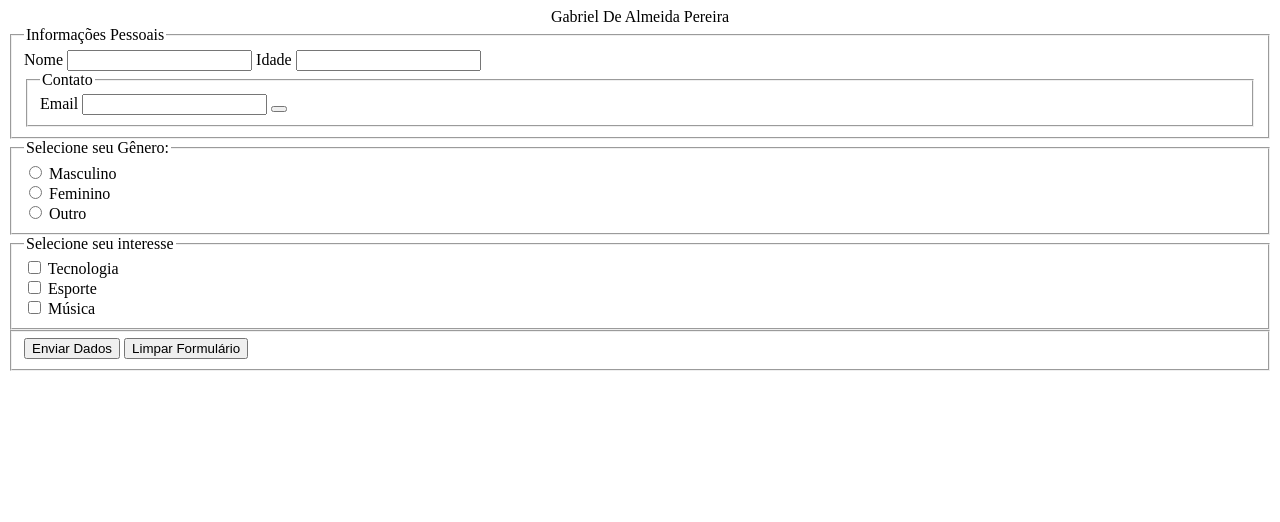
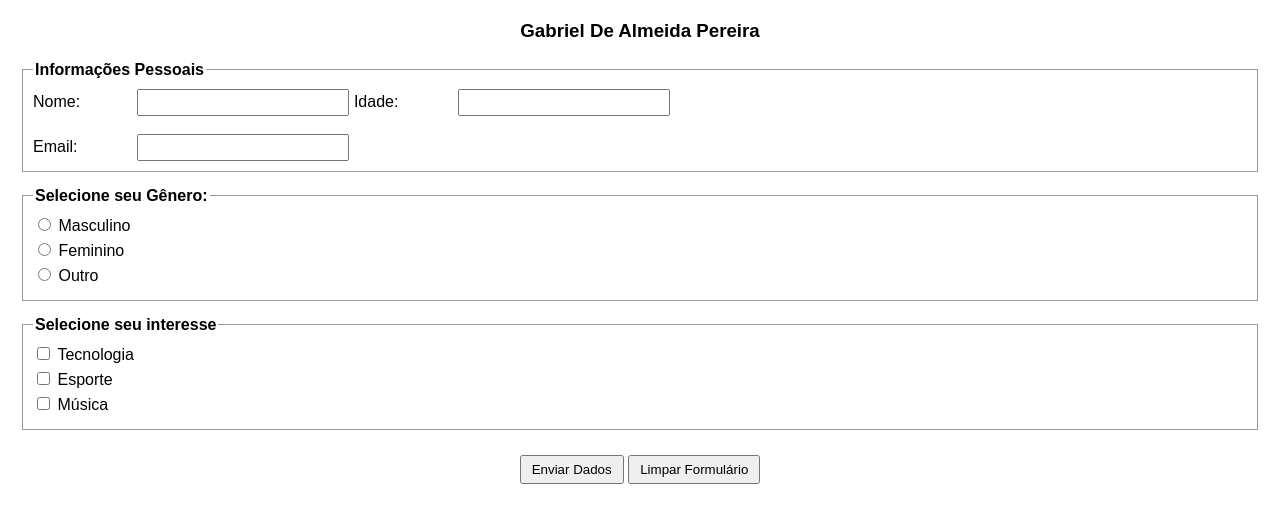
Before and after one commit to GAlmeida-tech/Forms-HTML, a plain HTML site: page index.html in a window 1280 px wide. Drawn offline with Linux system fonts and the light colour scheme.

Commit message:
Finalizado Forms

```diff
--- a/index.html
+++ b/index.html
@@ -1,66 +1,75 @@
 <!DOCTYPE html>
-<html lang="pt-br">
+<html lang="pt-BR">
 <head>
   <meta charset="UTF-8">
   <meta name="viewport" content="width=device-width, initial-scale=1.0">
-    <title>Formulário</title>
+  <title>Formulário de Cadastro</title>
+  <style>
+    body {font-family: Arial, sans-serif;
+      margin: 20px;
+      text-align: center;}
+    fieldset { margin-bottom: 15px;
+      padding: 10px;
+      border: 1px solid #999;
+      text-align: left;}
+    legend {font-weight: bold; }
+    label { display: inline-block;
+      width: 100px;
+      margin-bottom: 5px;}
+    input[type="text"],
+    input[type="number"],
+    input[type="email"] {
+      width: 200px;
+      padding: 4px; }
+    .botao { margin-top: 10px;
+      padding: 5px 10px; }
+  </style>
 </head>
+
+
 <body>
 
-    <div style="text-align: center;">
-        Gabriel De Almeida Pereira
-    </div>
+  <h3>Gabriel De Almeida Pereira</h3>
 
-    <form action="">
-
+  <form>
     <fieldset>
       <legend>Informações Pessoais</legend>
+      <label for="nome">Nome:</label>
+      <input type="text" id="nome" name="nome" required>
 
-            <label for="">Nome</label>
-            <input type="text" name="" id="">
+      <label for="idade">Idade:</label>
+      <input type="number" id="idade" name="idade" min="0" required><br><br>
 
-            <label for="">Idade</label>
-            <input type="number" name="" id="">
-
-            <fieldset>
-                <legend>Contato</legend>
-                <label for="">Email</label>
-                <input type="email" name="" id="">
-                <button type="submit"></button>
-            </fieldset>
+      <label for="email">Email:</label>
+      <input type="email" id="email" name="email" required>
     </fieldset>
 
     <fieldset>
       <legend>Selecione seu Gênero:</legend>
-
-            <input type="radio" id="masculino" name="Gênero" value="masculino">
+      <input type="radio" id="masculino" name="genero" value="masculino">
       <label for="masculino">Masculino</label><br>
 
-            <input type="radio" id="feminino" name="Gênero" value="feminino">
+      <input type="radio" id="feminino" name="genero" value="feminino">
       <label for="feminino">Feminino</label><br>
 
-            <input type="radio" id="outro" name="Gênero" value="outro">
+      <input type="radio" id="outro" name="genero" value="outro">
       <label for="outro">Outro</label>
     </fieldset>
 
     <fieldset>
       <legend>Selecione seu interesse</legend>
-
       <input type="checkbox" id="tecnologia" name="interesse" value="tecnologia">
       <label for="tecnologia">Tecnologia</label><br>
 
       <input type="checkbox" id="esporte" name="interesse" value="esporte">
       <label for="esporte">Esporte</label><br>
 
-            <input type="checkbox" id="música" nome="interesse" value="música">
-            <label for="música">Música</label><br>
+      <input type="checkbox" id="musica" name="interesse" value="musica">
+      <label for="musica">Música</label>
     </fieldset>
 
-        <fieldset>
-            <input type="submit" value="Enviar Dados">
-            <input type="reset" value="Limpar Formulário">
-        </fieldset>
-
+    <input type="submit" value="Enviar Dados" class="botao">
+    <input type="reset" value="Limpar Formulário" class="botao">
   </form>
 
 </body>
```
Lines whose indentation alone changed are shown as unchanged.
